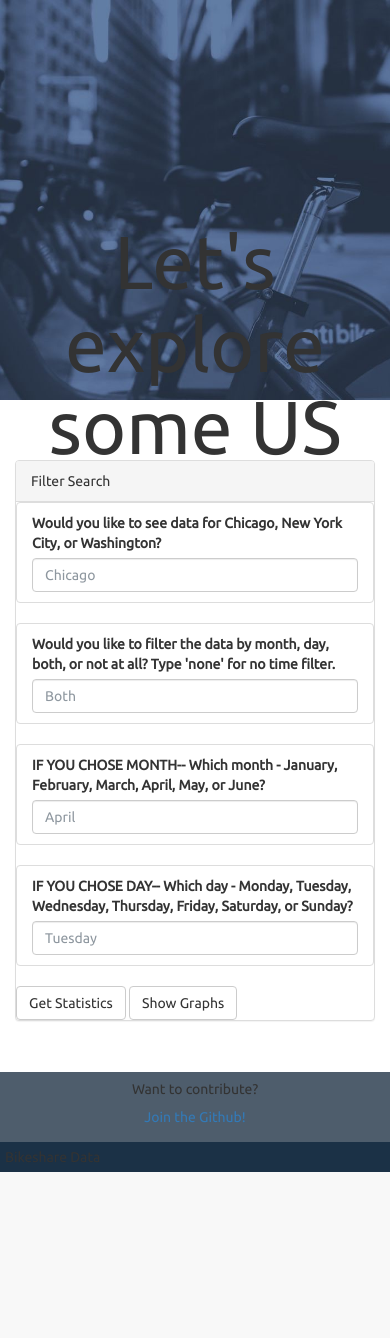
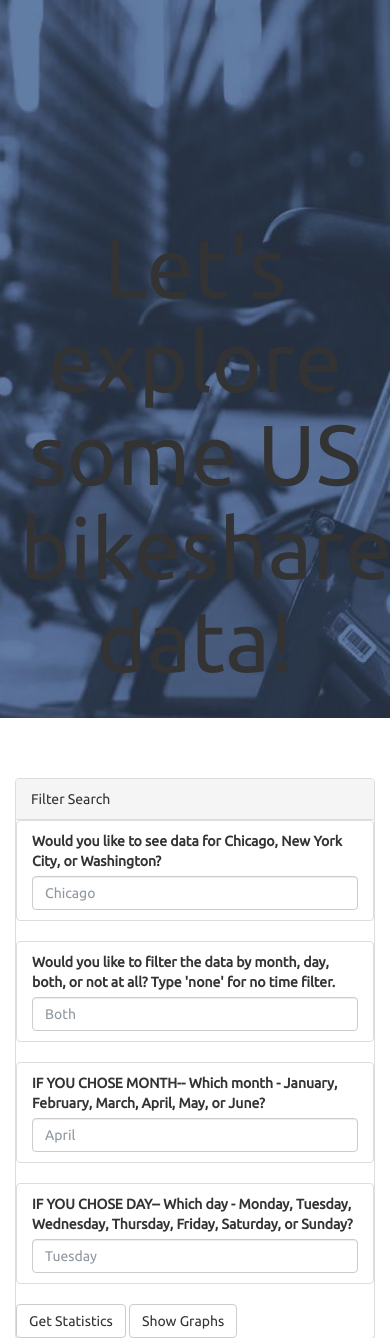
Before and after one commit to maivey/bikeshare-heroku-test, a Flask app: page / in a window 390 px wide. Shown: the part 62-1400 px from the top of the page. Before the commit the page ends 1234 px from the top, so only its background shows below. Run offline with Flask 2, Linux system fonts and the light colour scheme; some libraries are stand-ins or nearby versions.

Commit message:
Fix responsive display

```diff
--- a/bikeshare_app/static/css/style.css
+++ b/bikeshare_app/static/css/style.css
@@ -145,7 +145,8 @@ select {
   }
   .hero {
     position: relative;
-    height: 400px;
+    /*height: 400px;*/
+    height: 50%;
     padding: 20px;
     margin: 0;
     /* background: black; */
@@ -198,7 +199,8 @@ select {
   }
   .hero {
     position: relative;
-    height: 400px;
+    /*height: 400px;*/
+    height: 50%;
     padding: 20px;
     margin: 0;
     /* background: black; */
@@ -231,7 +233,7 @@ select {
   }
 
   to {
-    font-size: 7.5rem;
+    font-size: 8.5rem;
     /*font-size: 5.5rem;*/
     opacity: 1;
   }
```
